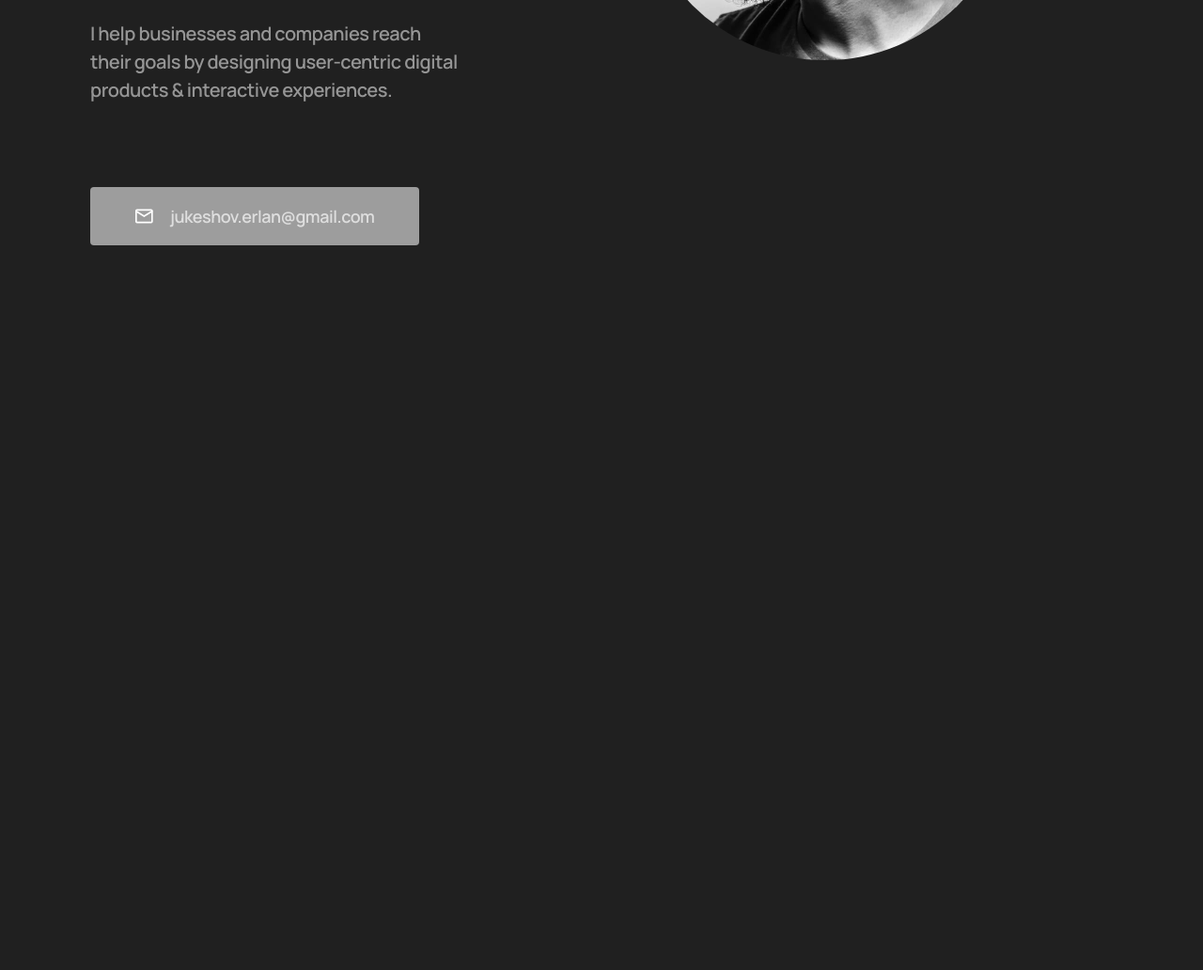
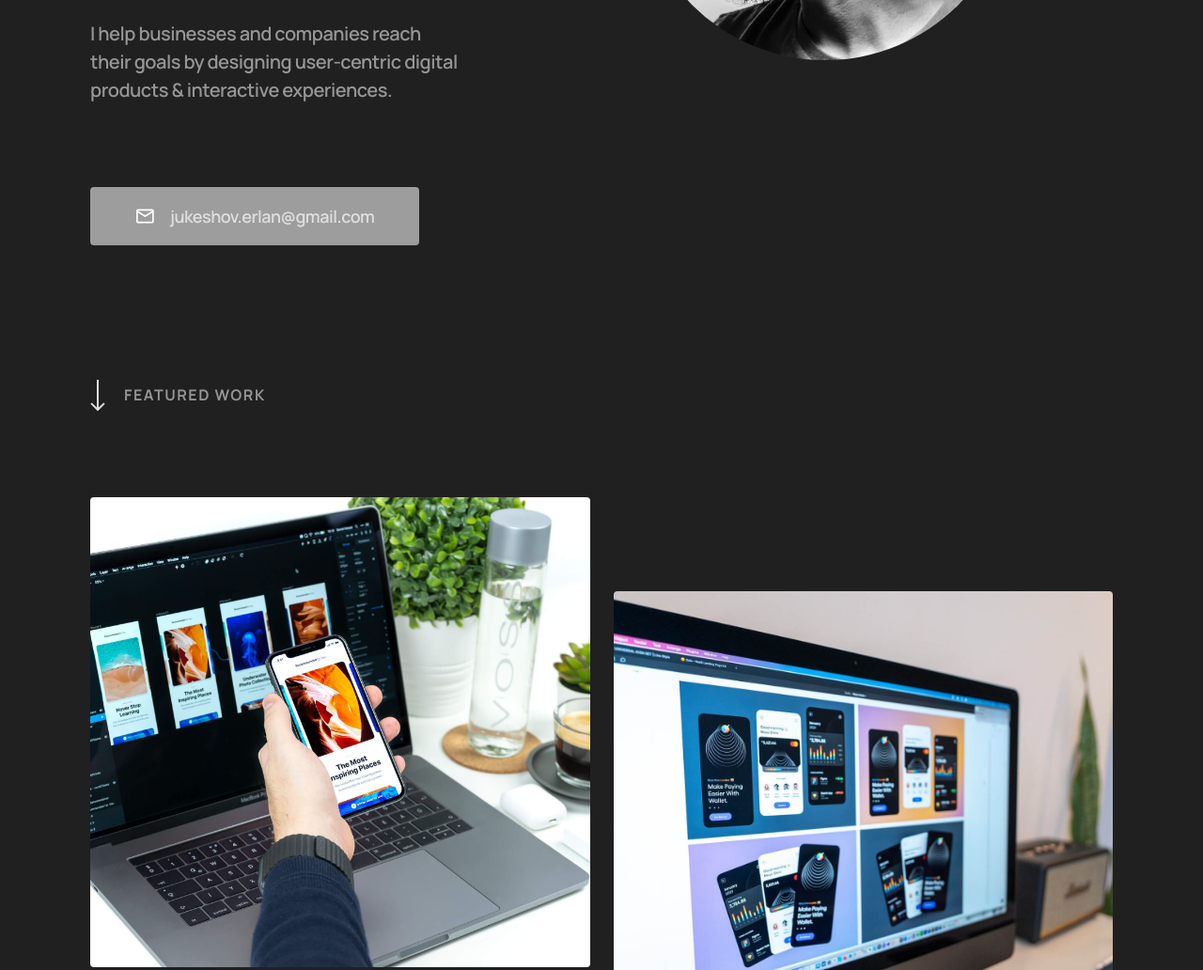
Before and after one commit to jukeshov-erlan/web-design, a plain HTML site: page index.html in a window 1280 px wide. Shown: the part 546-1578 px from the top of the page at 94% size. Before the commit the page ends 807 px from the top, so only its background shows below. Drawn offline with Linux system fonts and the light colour scheme.

Commit message:
feat: created new section work with  works__wrapper div tag for pet projects

```diff
--- a/index.html
+++ b/index.html
@@ -38,6 +38,56 @@
           <img src="./images/me.jpg" alt="my-photo" class="welcome__img" />
         </div>
       </section>
+
+      <section class="works">
+        <div class="container">
+          <button class="works__btn">
+            <img
+              src="./images/arrow.svg"
+              alt="arrow-icon"
+              class="works__arrow"
+            />
+            Featured Work
+          </button>
+
+          <div class="works__wrapper">
+            <a href="!#" class="work">
+              <img
+                src="./images/work1.jpg"
+                alt="my-work"
+                class="work__img"
+              />
+              <span class="work__name">InVersion 1</span>
+            </a>
+
+            <a href="!#" class="work">
+              <img
+                src="./images/work2.jpg"
+                alt="my-work"
+                class="work__img"
+              />
+              <span class="work__name">InVersion 2</span>
+            </a>
+
+            <a href="!#" class="work">
+              <img
+                src="./images/work3.jpg"
+                alt="my-work"
+                class="work__img"
+              />
+              <span class="work__name">InVersion 3</span>
+            </a>
+            <a href="!#" class="work">
+              <img
+                src="./images/work4.jpg"
+                alt="my-work"
+                class="work__img"
+              />
+              <span class="work__name">InVersion 4</span>
+            </a>
+          </div>
+        </div>
+      </section>
     </main>
   </body>
 </html>
--- a/scss/_globals.scss
+++ b/scss/_globals.scss
@@ -1,5 +1,19 @@
 @use "functions" as *;
 @use "variables" as *;
+
+body {
+  font-family: $main-font;
+  color: $main-color;
+
+  font-weight: 600;
+  font-size: rem(26);
+  line-height: rem(30);
+  letter-spacing: rem(-0.5);
+
+  background-color: $background-color;
+  margin: 0;
+  padding: 0;
+}
 
 .container {
   max-width: rem(1250);
@@ -10,11 +24,15 @@
 a {
   color: $header-link-color;
   text-decoration: none;
-  transition: opacity .3s;
+  transition: opacity 0.3s;
 }
 
 a:hover {
   opacity: 0.8;
+}
+
+img {
+  max-width: 100%;
 }
 
 .btn {
@@ -29,10 +47,7 @@ a:hover {
 
   &::before {
     content: "";
-    display: inline-block;
-    background-repeat: no-repeat;
-    background-size: contain;
-    background-image: url("../images/mail.svg");
+    background: url("../images/mail.svg") no-repeat center / contain;
     width: rem(21);
     height: rem(16);
     color: #fff;
--- /dev/null
+++ b/scss/_works.scss
@@ -0,0 +1,79 @@
+@use "functions" as *;
+@use "variables" as *;
+
+.works {
+  margin-top: rem(143);
+
+  .works__btn {
+    display: inline-flex;
+    align-items: center;
+    gap: rem(20);
+
+    padding: 0;
+    margin-bottom: rem(92);
+
+    border: none;
+    color: $main-color;
+    background-color: transparent;
+
+    font-family: inherit;
+    font-weight: 700;
+    font-size: rem(16);
+    letter-spacing: rem(1.5);
+    text-transform: uppercase;
+  }
+
+  &__wrapper {
+    display: grid;
+    grid-template-columns: repeat(2, 1fr);
+    gap: rem(25);
+
+    // > *:nth-child(2) {
+    //   margin-top: rem(136);
+    // }
+  }
+}
+
+.work {
+  height: rem(500);
+  position: relative;
+
+  &:nth-child(2n) {
+    top: rem(100);
+  }
+
+  &:hover {
+    opacity: 1;
+  }
+
+  &__img {
+    width: 100%;
+    height: 100%;
+    object-fit: cover;
+    border-radius: rem(4);
+  }
+
+  &__name {
+    position: absolute;
+    top: 0;
+    left: 0;
+    width: 100%;
+    height: 100%;
+
+    display: flex;
+    align-items: center;
+    justify-content: center;
+
+    font-size: rem(40);
+    font-weight: 700;
+
+    background-color: rgba(0, 0, 0, .6);
+
+    opacity: 0;
+    transition: opacity 0.3s ease;
+  }
+
+  &:hover &__name {
+    opacity: 1;
+  }
+}
--- a/scss/style.scss
+++ b/scss/style.scss
@@ -2,23 +2,9 @@
 @use "functions" as *;
 @use "header" as *;
 @use "main" as *;
+@use "works" as *;
 @import url("https://fonts.googleapis.com/css2?family=Manrope:wght@200..800&display=swap");
 
-body {
-  font-family: $main-font;
-  color: $main-color;
-
-  font-weight: 600;
-  font-size: rem(26);
-  line-height: rem(30);
-  letter-spacing: rem(-0.5);
-
-  background-color: $background-color;
-  margin: 0;
-  padding: 0;
-}
-
-a {
-  color: $header-link-color;
-  text-decoration: none;
-}
+// .welcome {
+//   display: none;
+// }
```
Also changed, not shown: css/style.css, 1 other file.
